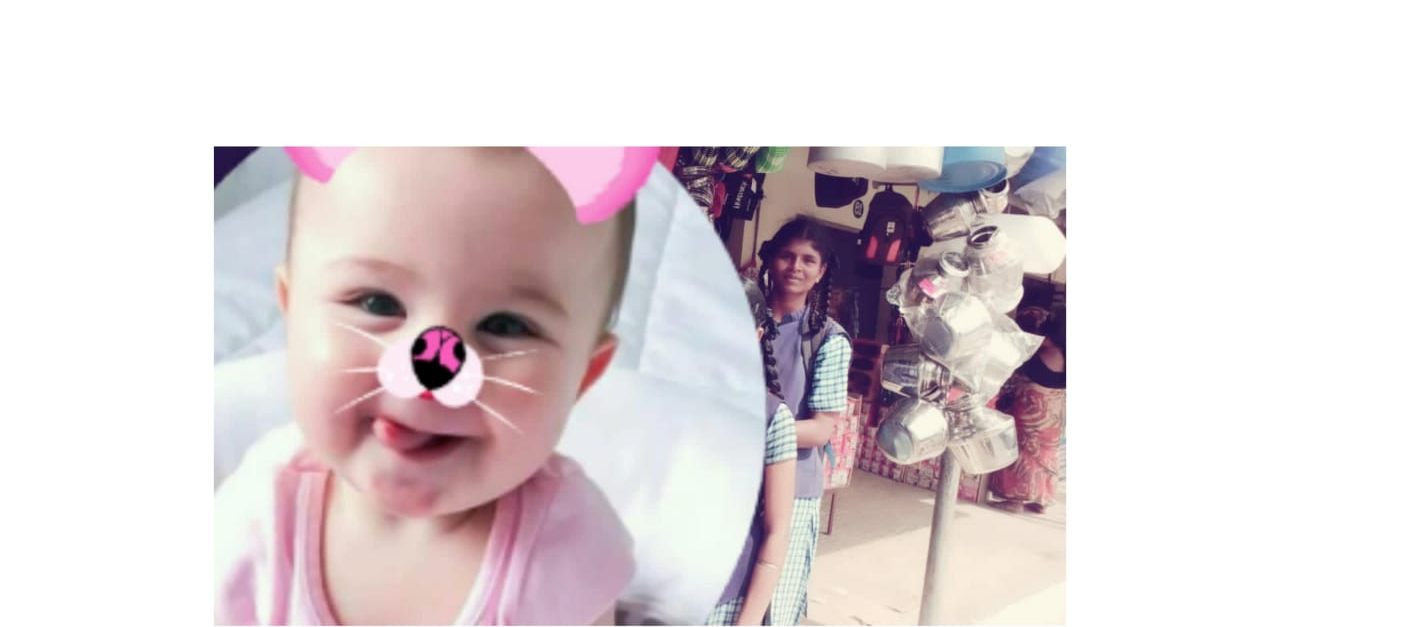
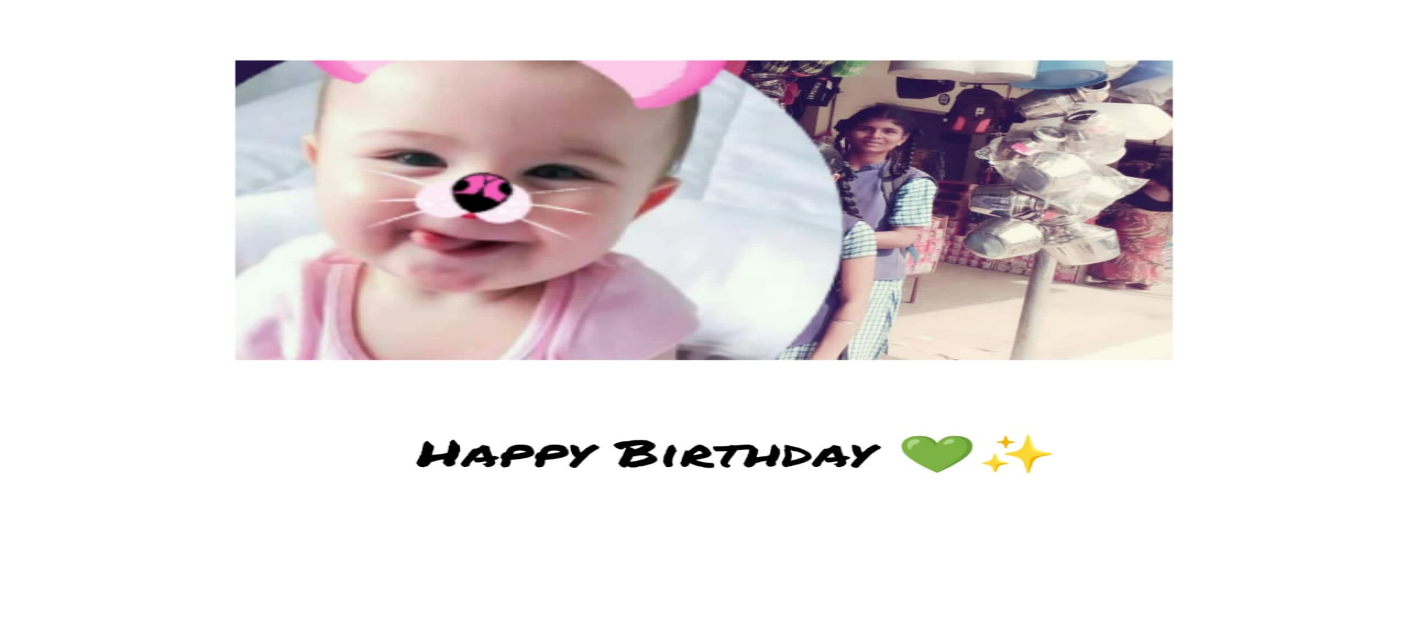
Before and after one commit to Gowtham22it/Gasc, a plain HTML site: page tem.html in a window 1280 px wide. Shown: the part 243-870 px from the top of the page, 1408 px wide, since content can reach past the window. Drawn offline with nearby package versions, Linux system fonts and the light colour scheme.

Commit message:
Update tem.html

```diff
--- a/tem.html
+++ b/tem.html
@@ -7,7 +7,7 @@
 <br><br><br>
   <br>
 <br><br><br>
-<center><img src="has.jpg" alt="wish you happy birthday">
+<center><img src="has.jpg" width="110%" height="100%" alt="wish you happy birthday">
 
  <h1> <button class="btn btn-danger" onclick="play();">click here</button>
 </center>
```
